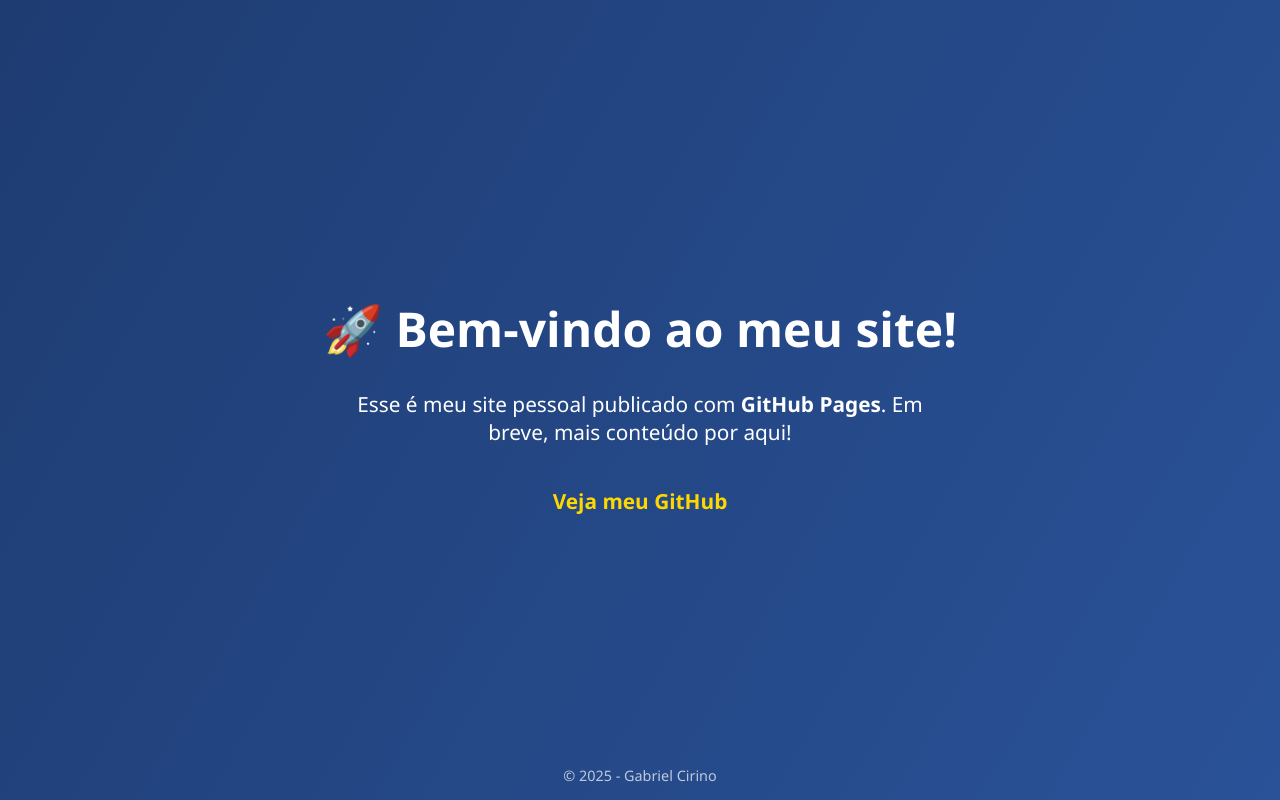
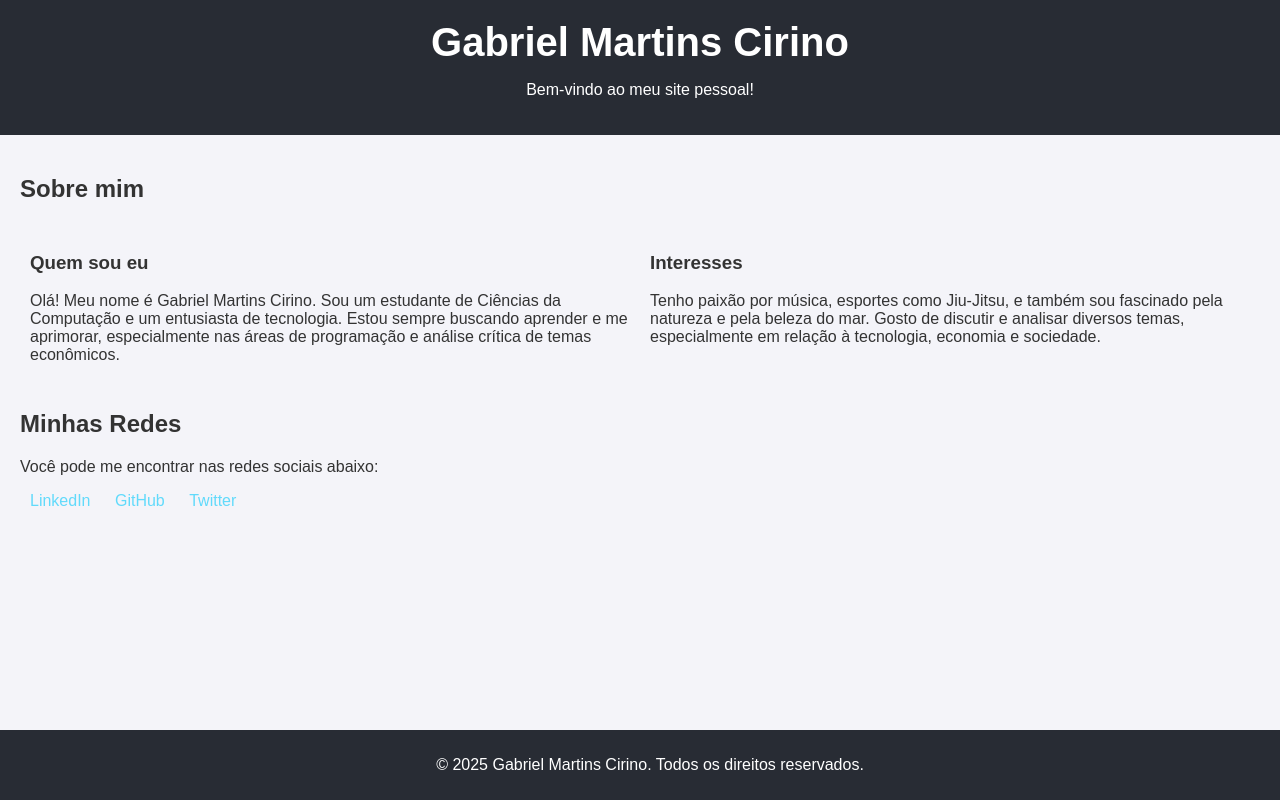
Before and after one commit to bicirino/bicirino.github.io, a plain HTML site: page index.html in a window 1280 px wide. Drawn offline with Linux system fonts and the light colour scheme.

Commit message:
Update index.html

```diff
--- a/index.html
+++ b/index.html
@@ -3,48 +3,86 @@
 <head>
     <meta charset="UTF-8">
     <meta name="viewport" content="width=device-width, initial-scale=1.0">
-  <title>Gabriel Cirino</title>
+    <meta name="description" content="Apresentação pessoal de Gabriel Martins Cirino">
+    <title>Apresentação Pessoal - Gabriel Martins Cirino</title>
     <style>
         body {
+            font-family: Arial, sans-serif;
+            background-color: #f4f4f9;
+            color: #333;
             margin: 0;
-      font-family: 'Segoe UI', Tahoma, Geneva, Verdana, sans-serif;
-      background: linear-gradient(120deg, #1e3c72, #2a5298);
-      color: #fff;
+            padding: 0;
+        }
+        header {
+            background-color: #282c34;
+            color: white;
+            text-align: center;
+            padding: 20px;
+        }
+        header h1 {
+            margin: 0;
+            font-size: 2.5em;
+        }
+        section {
+            padding: 20px;
+        }
+        .bio {
             display: flex;
-      flex-direction: column;
-      align-items: center;
-      justify-content: center;
-      height: 100vh;
-      text-align: center;
+            justify-content: space-between;
+            margin-bottom: 20px;
         }
-    h1 {
-      font-size: 3rem;
-      margin-bottom: 0.5rem;
-    }
-    p {
-      font-size: 1.3rem;
-      max-width: 600px;
-    }
-    a {
-      color: #ffd700;
-      text-decoration: none;
-      font-weight: bold;
-    }
-    a:hover {
-      text-decoration: underline;
+        .bio div {
+            flex: 1;
+            margin: 10px;
         }
         footer {
-      position: absolute;
-      bottom: 15px;
-      font-size: 0.9rem;
-      opacity: 0.7;
+            background-color: #282c34;
+            color: white;
+            text-align: center;
+            padding: 10px;
+            position: fixed;
+            width: 100%;
+            bottom: 0;
+        }
+        .links a {
+            color: #61dafb;
+            text-decoration: none;
+            margin: 0 10px;
         }
     </style>
 </head>
 <body>
-  <h1>🚀 Bem-vindo ao meu site!</h1>
-  <p>Esse é meu site pessoal publicado com <strong>GitHub Pages</strong>. Em breve, mais conteúdo por aqui!</p>
-  <p><a href="https://github.com/bicirino" target="_blank">Veja meu GitHub</a></p>
-  <footer>&copy; 2025 - Gabriel Cirino</footer>
+
+<header>
+    <h1>Gabriel Martins Cirino</h1>
+    <p>Bem-vindo ao meu site pessoal!</p>
+</header>
+
+<section>
+    <h2>Sobre mim</h2>
+    <div class="bio">
+        <div>
+            <h3>Quem sou eu</h3>
+            <p>Olá! Meu nome é Gabriel Martins Cirino. Sou um estudante de Ciências da Computação e um entusiasta de tecnologia. Estou sempre buscando aprender e me aprimorar, especialmente nas áreas de programação e análise crítica de temas econômicos.</p>
+        </div>
+        <div>
+            <h3>Interesses</h3>
+            <p>Tenho paixão por música, esportes como Jiu-Jitsu, e também sou fascinado pela natureza e pela beleza do mar. Gosto de discutir e analisar diversos temas, especialmente em relação à tecnologia, economia e sociedade.</p>
+        </div>
+    </div>
+
+    <h2>Minhas Redes</h2>
+    <p>Você pode me encontrar nas redes sociais abaixo:</p>
+    <div class="links">
+        <a href="https://www.linkedin.com" target="_blank">LinkedIn</a>
+        <a href="https://www.github.com" target="_blank">GitHub</a>
+        <a href="https://twitter.com" target="_blank">Twitter</a>
+    </div>
+</section>
+
+<footer>
+    <p>&copy; 2025 Gabriel Martins Cirino. Todos os direitos reservados.</p>
+</footer>
+
 </body>
 </html>
```
Lines whose indentation alone changed are shown as unchanged.
